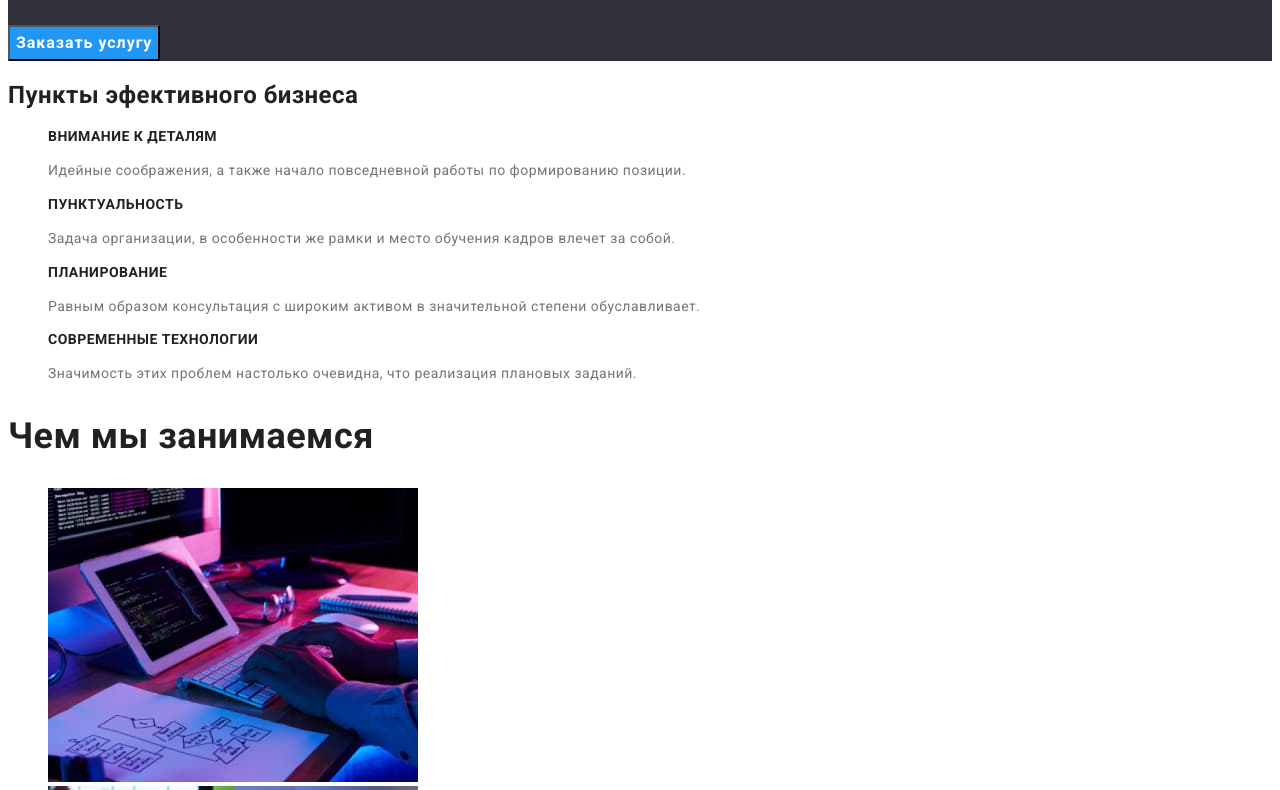
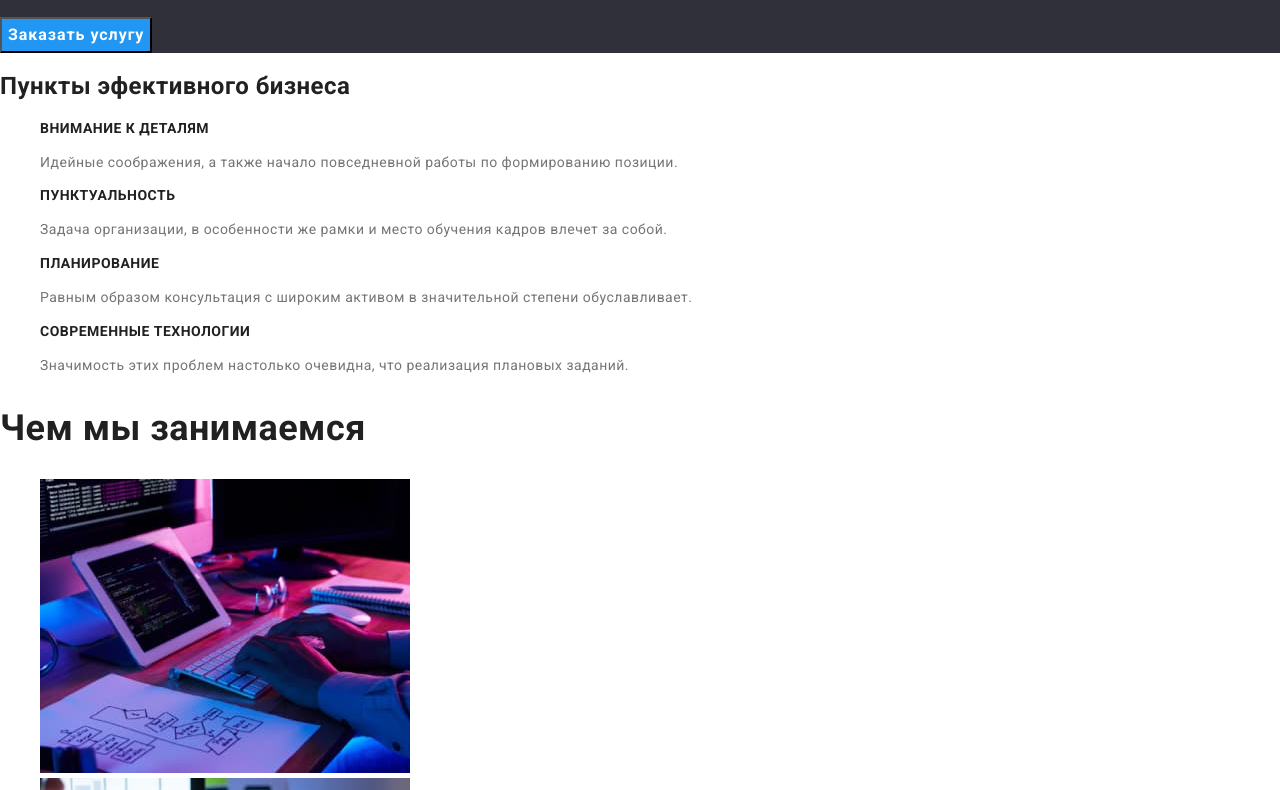
Before and after one commit to AlexIaInder/goit-markup-hw-03, a plain HTML site: page index.html in a window 1280 px wide. Shown: the part 314-1104 px from the top of the page. Drawn offline with nearby package versions, Linux system fonts and the light colour scheme.

Commit message:
link modern normalize

```diff
--- a/index.html
+++ b/index.html
@@ -6,6 +6,7 @@
     <meta name="viewport" content="width=device-width, initial-scale=1.0" />
     <title>Document</title>
    <link href="https://fonts.googleapis.com/css2?family=Raleway:wght@700&family=Roboto:wght@400;500;700;900&display=swap" rel="stylesheet">
+   <link rel="stylesheet" href="https://cdnjs.cloudflare.com/ajax/libs/modern-normalize/1.1.0/modern-normalize.min.css" integrity="sha512-wpPYUAdjBVSE4KJnH1VR1HeZfpl1ub8YT/NKx4PuQ5NmX2tKuGu6U/JRp5y+Y8XG2tV+wKQpNHVUX03MfMFn9Q==" crossorigin="anonymous" referrerpolicy="no-referrer" />
     <link rel="stylesheet" href="./css/styles.css">
   </head>
   <body class="page">
```
Also changed, not shown: portfolio.html (+1 -0 lines).
